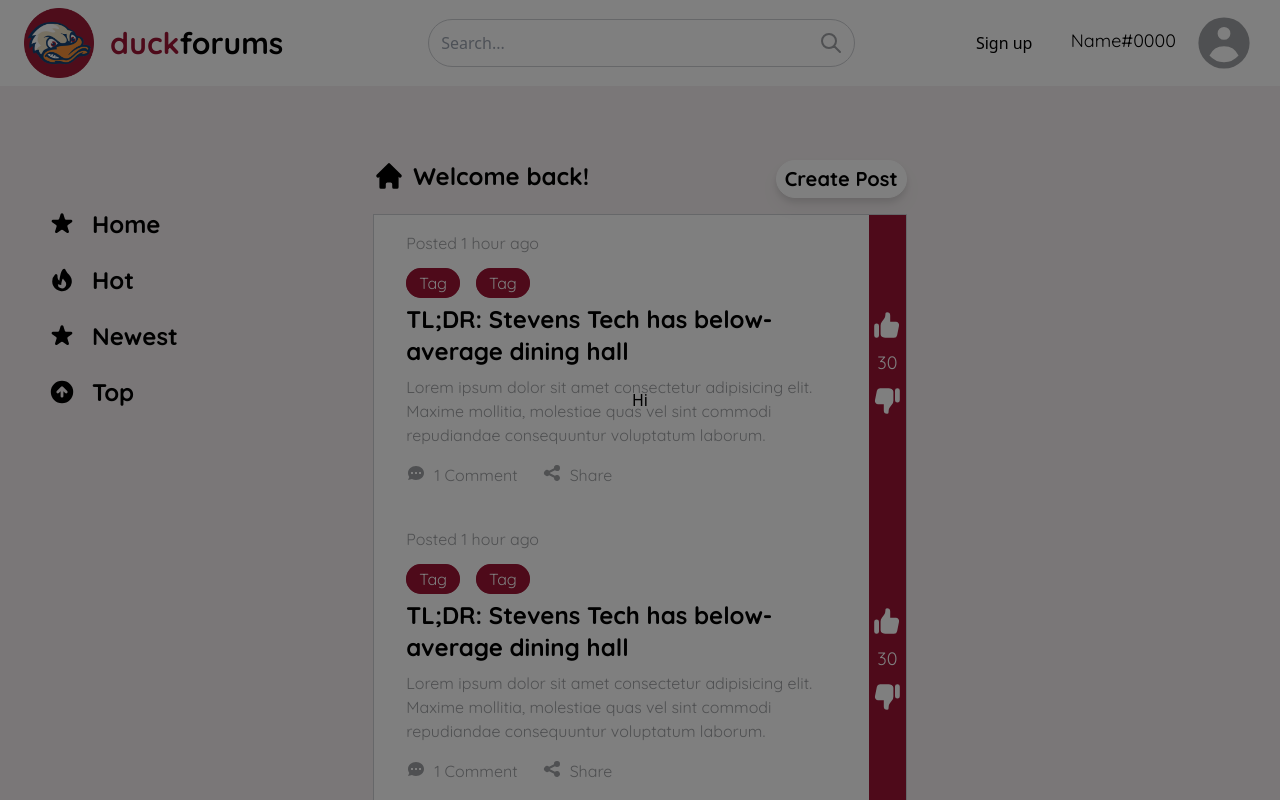
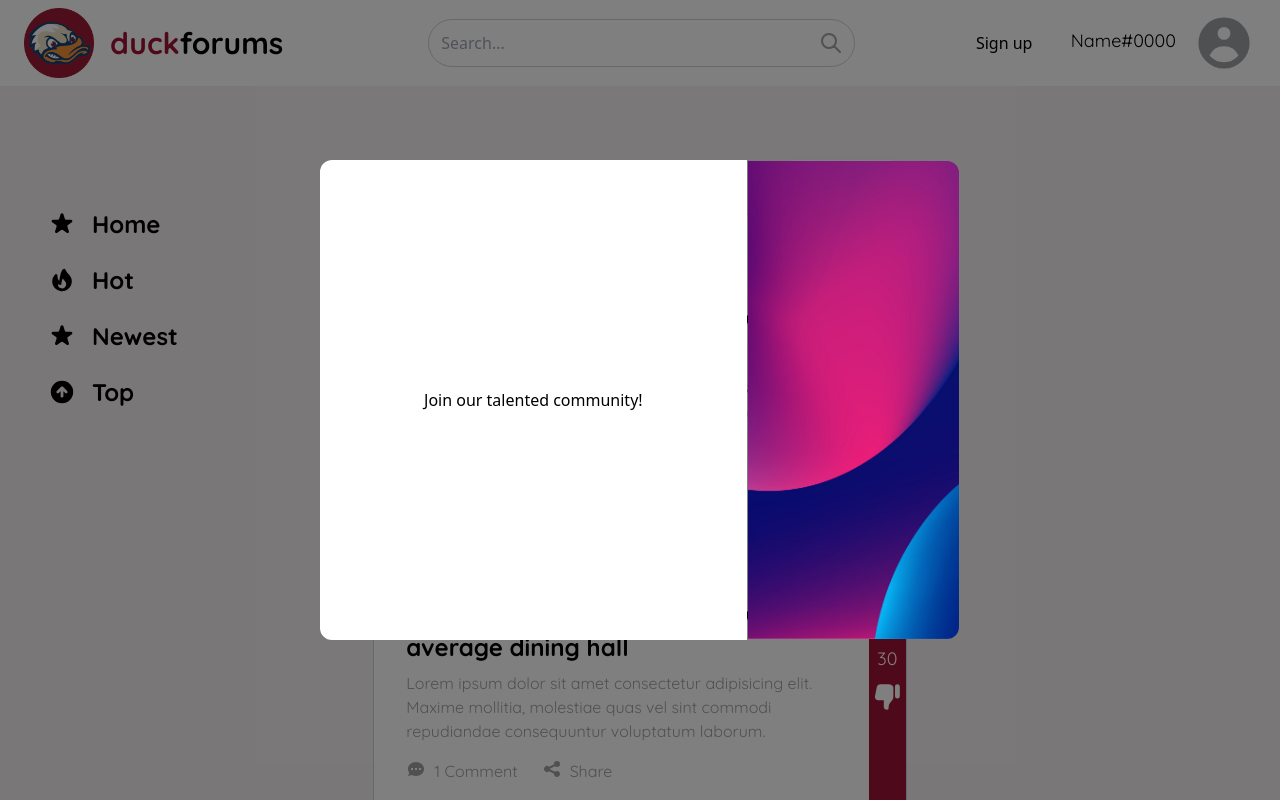
Before and after one commit to iscii/stevens-forums, a Next.js app: page / in a window 1280 px wide. Both pictures are taken after a click on the button "Sign up". Shown: the top 800 px of the page. Built offline with nearby package versions, Linux system fonts and the light colour scheme.

Commit message:
Container for signup popup and image

```diff
--- a/components/Signup.js
+++ b/components/Signup.js
@@ -1,9 +1,14 @@
+import Image from "next/image"
+
 export default function Signup() {
 	return (
 		<div className="flex justify-center items-center h-screen w-screen bg-pri-black/50">
-			<div>
-				Hi
-			</div>
+			<span className="relative flex justify-center items-center h-3/5 w-2/6 bg-pri-white border border-transparent rounded-tl-xl rounded-bl-xl">
+				<h1>Join our talented community!</h1>
+			</span>
+			<span className="relative h-3/5 w-1/6 flex justify-end border border-transparent rounded-tr-xl rounded-br-xl">
+				<Image className="border border-transparent rounded-tr-xl rounded-br-xl" src="/chrombubble.jpeg" layout="fill" objectFit="cover" />
+			</span>
 		</div>
 	)
 }
```
Also changed, not shown: public/chrombubble.jpeg (added).
